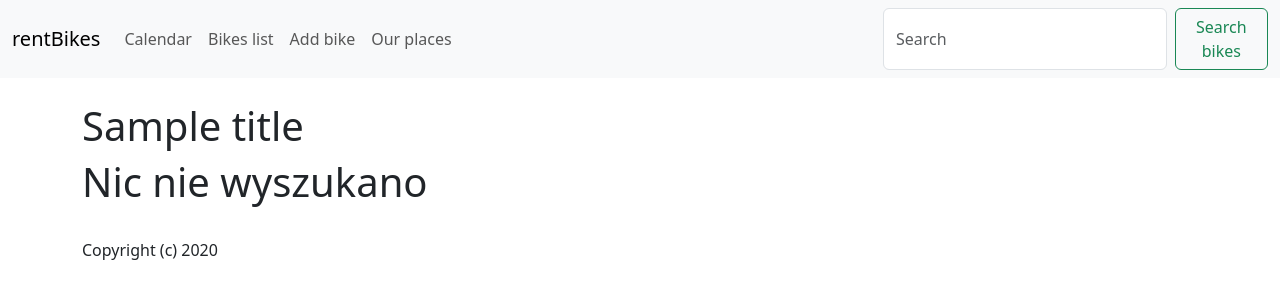
After one commit to klak007/django_ssms, a Django app: template rentApp/templates/rent/search_bike.html in a window 1280 px wide. The commit adds this page. Shown: the top 300 px of the page. Run offline with Django 3.2, Linux system fonts and the light colour scheme; the template is opened without the code that fills it: most values are stand-ins (such as "Sample title", 1, 10 or a date in 2020).

```diff
--- a/rentApp/templates/rent/add_bike.html
+++ b/rentApp/templates/rent/add_bike.html
@@ -10,7 +10,8 @@
                 <form action = "" method="post">
                 {% csrf_token %}
                 {{ form.as_p }}
-                <input type="submit" value = "Submit" class="btn btn-secondary">
+                <input type="submit" value = "Dodaj rower" class="btn btn-outline-secondary">
+
         {% endif %}
     </div>
 {% endblock %}
--- a/rentApp/templates/rent/base.html
+++ b/rentApp/templates/rent/base.html
@@ -6,7 +6,7 @@
     <meta name="viewport" content="width=device-width, initial-scale=1">
 
     <!-- Bootstrap CSS -->
-    <link href="https://cdn.jsdelivr.net/npm/bootstrap@5.0.2/dist/css/bootstrap.min.css" rel="stylesheet" integrity="sha384-EVSTQN3/azprG1Anm3QDgpJLIm9Nao0Yz1ztcQTwFspd3yD65VohhpuuCOmLASjC" crossorigin="anonymous">
+    <link href="https://cdn.jsdelivr.net/npm/bootstrap@5.3.0/dist/css/bootstrap.min.css" rel="stylesheet" integrity="sha384-9ndCyUaIbzAi2FUVXJi0CjmCapSmO7SnpJef0486qhLnuZ2cdeRhO02iuK6FUUVM" crossorigin="anonymous">
 
     <title>Hello, world!</title>
   </head>
@@ -21,7 +21,7 @@
     <!-- Optional JavaScript; choose one of the two! -->
 
     <!-- Option 1: Bootstrap Bundle with Popper -->
-    <script src="https://cdn.jsdelivr.net/npm/bootstrap@5.0.2/dist/js/bootstrap.bundle.min.js" integrity="sha384-MrcW6ZMFYlzcLA8Nl+NtUVF0sA7MsXsP1UyJoMp4YLEuNSfAP+JcXn/tWtIaxVXM" crossorigin="anonymous"></script>
+    <script src="https://cdn.jsdelivr.net/npm/bootstrap@5.3.0/dist/js/bootstrap.bundle.min.js" integrity="sha384-geWF76RCwLtnZ8qwWowPQNguL3RmwHVBC9FhGdlKrxdiJJigb/j/68SIy3Te4Bkz" crossorigin="anonymous"></script>
 
     <!-- Option 2: Separate Popper and Bootstrap JS -->
     <!--
--- a/rentApp/templates/rent/home.html
+++ b/rentApp/templates/rent/home.html
@@ -1,7 +1,7 @@
 {% extends 'rent/base.html' %}
 {% block content %}
     <h1>{{ title }}</h1>
-    <center>
+    <div style="text-align: center;">
         <h1>
 
         {{ month }}
@@ -13,5 +13,5 @@
         As of {{ time }}
         <br/>
         Copyright (c) {{ current_year }}
-    </center>
+    </div>
 {% endblock %}
--- a/rentApp/templates/rent/navbar.html
+++ b/rentApp/templates/rent/navbar.html
@@ -22,9 +22,10 @@
         </li>
 
       </ul>
-      <form class="d-flex">
-        <input class="form-control me-2" type="search" placeholder="Search" aria-label="Search">
-        <button class="btn btn-outline-success" type="submit">Search</button>
+      <form class="d-flex" method="POST" action="{% url 'search-bike' %}">
+          {% csrf_token %}
+        <input class="form-control me-2" type="search" placeholder="Search" aria-label="Search" name="searched">
+        <button class="btn btn-outline-success" type="submit">Search bikes</button>
       </form>
     </div>
   </div>
--- /dev/null
+++ b/rentApp/templates/rent/search_bike.html
@@ -0,0 +1,34 @@
+{% extends 'rent/base.html' %}
+{% block content %}
+    <h1>{{ title }}</h1>
+    <div>
+
+        {% if searched %}
+            <h1> Wyszukania dla: {{ searched }} </h1>
+            <br/>
+            {% for bike in bikes %}
+                <div class="card">
+                  <div class="card-header">
+                    Dostępny w {{ bike.id_salonu.miasto }}
+                  </div>
+                  <div class="card-body">
+                    <h5 class="card-title">Rower marki {{ bike.marka }}</h5>
+                    <p class="card-text">Rower przeznaczony na teren: {{ bike.rodzaj_roweru }}</p>
+                      <p class="card-text">Cena wypożyczenia pięcio dniowego: {{ bike.koszt }}</p>
+                      <p class="card-text">Wysokość użytkownika: {{ bike.wysokosc }}</p>
+                      <p class="card-text">Rower {{ bike.przeznaczenie_plciowe }}</p>
+                      <p class="card-text">Rama wykonana z {{ bike.material_ramy }}</p>
+                    <a href="#" class="btn btn-primary">Zamów</a>
+                  </div>
+                </div>
+                <br/>
+            {% endfor %}
+        {% else %}
+            <h1> Nic nie wyszukano</h1>
+        {% endif %}
+
+
+        <br/>
+        Copyright (c) {{ current_year }}
+    </div>
+{% endblock %}
--- a/rentApp/urls.py
+++ b/rentApp/urls.py
@@ -15,4 +15,6 @@ urlpatterns = [
     path('add_bike/', views.add_bike, name="add-bike"),
     path('list_salon/', views.list_salons, name="list-salon"),
     path('show_salon/<int:id_salonu>/', views.show_salon, name="show-salon"),
+    path('search_bike/', views.search_bike, name="search-bike"),
+    path('update_salon/<int:id_salonu>/', views.update_salon, name="update-salon"),
 ]
```
Also changed, not shown: rentApp/forms.py (+17 -4 lines), rentApp/templates/rent/salon.html (+17 -6 lines), rentApp/templates/rent/update_salon.html (added, +13 -0 lines), rentApp/views.py (+22 -1 lines).
